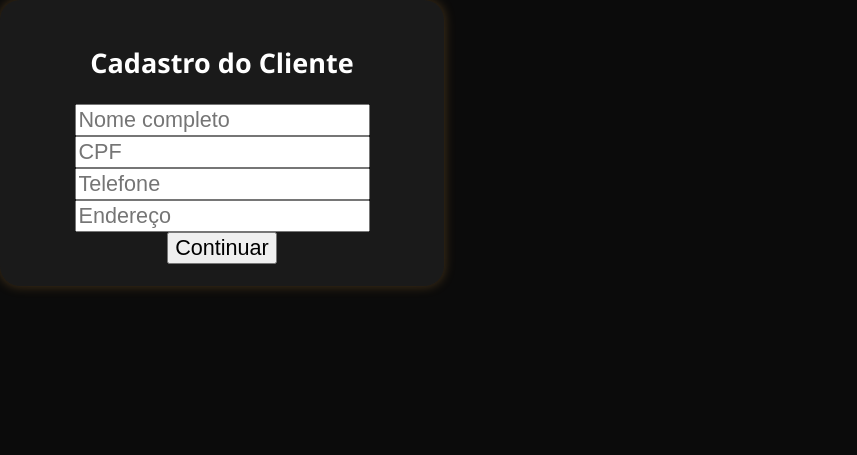
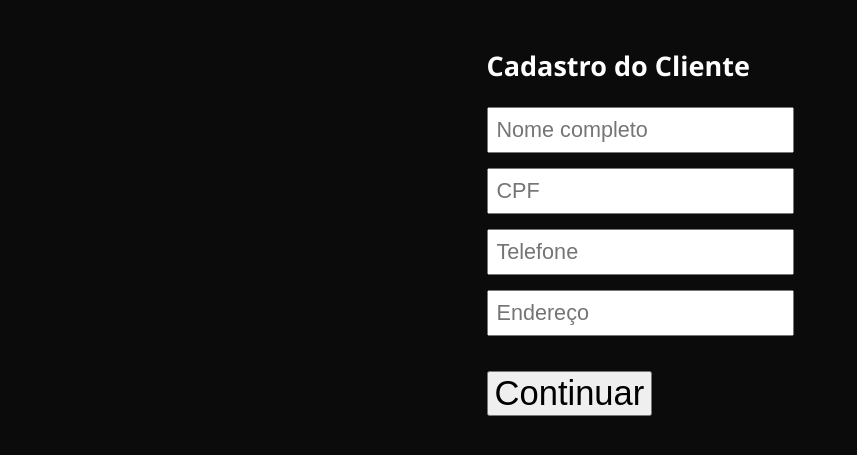
Before and after one commit to 71996376290r-sketch/nachapadelivery-txt, a Flask app: page /cadastro in a window 1280 px wide. Shown: the top 455 px of the page, without its empty margins (0-857 px from the left). Run offline with Flask 3, Linux system fonts and the light colour scheme.

Commit message:
Refactor cadastro.html with styling and layout
Added styling and container structure to the cadastro form.

```diff
--- a/templates/cadastro.html
+++ b/templates/cadastro.html
@@ -1 +1,30 @@
-<!DOCTYPE html><html lang='pt-BR'><head><meta charset='utf-8'><title>Cadastro</title><link rel='stylesheet' href="{{ url_for('static', filename='css/style.css') }}"></head><body><div class='card'><h2>Cadastro do Cliente</h2><form method='post' action='/salvar_cliente'><input type='text' name='nome' placeholder='Nome completo' required><input type='text' name='cpf' placeholder='CPF' value='{{ cpf }}'><input type='text' name='telefone' placeholder='Telefone' required><input type='text' name='endereco' placeholder='Endereço' required><button type='submit'>Continuar</button></form></div></body></html>
+<!DOCTYPE html>
+<html lang='pt-BR'>
+<head><meta charset='utf-8'><title>Cadastro</title><link rel='stylesheet' href="{{ url_for('static', filename='css/style.css') }}">
+</head><body>
+<div class="container">
+<div class='inic'><h2>Cadastro do Cliente</h2>
+<style>
+  input[type='text'] {
+    display: block;
+    margin-bottom: 15px;
+    padding: 8px;
+    width: 100%;
+    box-sizing: border-box;
+  }
+
+  .qtd-num {
+    margin-top: 20px;
+  }
+</style>
+
+
+<form method='post' action='/salvar_cliente'>
+<input type='text' name='nome' placeholder='Nome completo' required>
+<input type='text' name='cpf' placeholder='CPF' value='{{ cpf }}'>
+<input type='text' name='telefone' placeholder='Telefone' required>
+<input type='text' name='endereco' placeholder='Endereço' required>
+<div class='qtd-num'><button type='submit'>Continuar</button></div>
+</form>
+</div></div>
+</body></html>
```
